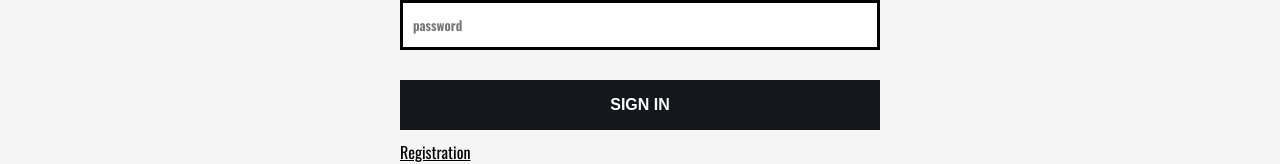
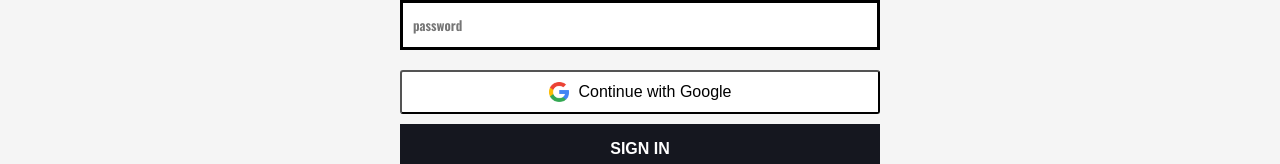
Before and after one commit to valeriyFrontend/sport-shop, a React (Create React App) app: page /login in a window 1280 px wide. Shown: the part 319-483 px from the top of the page. Built offline with nearby package versions, Linux system fonts and the light colour scheme; no server answers; the database is empty.

Commit message:
feat: added authorization via google

```diff
--- a/src/components/App/App.js
+++ b/src/components/App/App.js
@@ -16,7 +16,7 @@ import LanguageDetector from "i18next-browser-languagedetector";
 import HttpApi from "i18next-http-backend";
 
 i18n
-  .use(initReactI18next) // passes i18n down to react-i18next
+  .use(initReactI18next)
   .use(LanguageDetector)
   .use(HttpApi)
   .init({
--- a/src/components/App/Auth/Login/login.js
+++ b/src/components/App/Auth/Login/login.js
@@ -1,14 +1,15 @@
 import { useState } from "react";
-import { Link } from "react-router-dom";
+import { Link, useHistory } from "react-router-dom";
 import { connect } from "react-redux";
 import { setClient } from "../../../../redux/actions";
-import { auth } from "../../../../firebase";
+import firebase, { auth } from "../../../../firebase";
 import { useTranslation } from "react-i18next";
 import { Formik, Form } from "formik";
 import * as Yup from "yup";
 import Input from "../../../UI/Input";
 import ButtonForm from "../../../UI/Buttons/FormButton";
 import Toast from "../../../UI/Toasts";
+import GoogleLogo from "../../../../icons/google-logo.png";
 
 import "./login.scss";
 
@@ -24,6 +25,7 @@ const SignupShema = Yup.object().shape({
 });
 
 function Login() {
+  let history = useHistory();
   const [toast, setToast] = useState("");
   const [toastText, setToastText] = useState("");
   const { t } = useTranslation();
@@ -66,6 +68,23 @@ function Login() {
       );
     });
   };
+
+  const googleAuth = () => {
+    var provider = new firebase.auth.GoogleAuthProvider();
+
+    firebase
+      .auth()
+      .signInWithPopup(provider)
+      .then((result) => {
+        history.push("/");
+        console.log(result);
+      })
+      .catch((error) => {
+        // Handle Errors here.
+        console.log(error);
+      });
+  };
+
   return (
     <section className="sign-in">
       <Toast toastState={toast} toastText={toastText} />
@@ -79,6 +98,14 @@ function Login() {
       >
         <Form className="form">
           <div className="form__info">{renderInput()}</div>
+          <button className="sign-in__button" onClick={() => googleAuth()}>
+            <img
+              className="sign-in__button-logo"
+              src={GoogleLogo}
+              alt="Google logo"
+            />
+            Continue with Google
+          </button>
           <ButtonForm name={t("sign_in")} className={"form-button--width"} />
           <Link className="sign-in__registration-button" to="registration">
             {t("registration")}
--- a/src/components/App/Auth/Login/login.scss
+++ b/src/components/App/Auth/Login/login.scss
@@ -2,6 +2,24 @@
   max-width: 500px;
   margin: 150px auto 10px;
   padding: 0 10px;
+  &__button {
+    display: flex;
+    align-items: center;
+    justify-content: center;
+    gap: 10px;
+    border-radius: 3px;
+    width: 100%;
+    padding: 10px 0;
+    background: #fff;
+    font-size: 16px;
+    cursor: pointer;
+    &-logo {
+      width: 20px;
+    }
+    &:hover {
+      background: rgb(238, 238, 238);
+    }
+  }
   &__registration-button {
     display: block;
     text-decoration: underline;
```
Also changed, not shown: src/icons/google-logo.png (added), 1 other file (tests, documents, lock files or other folders).
